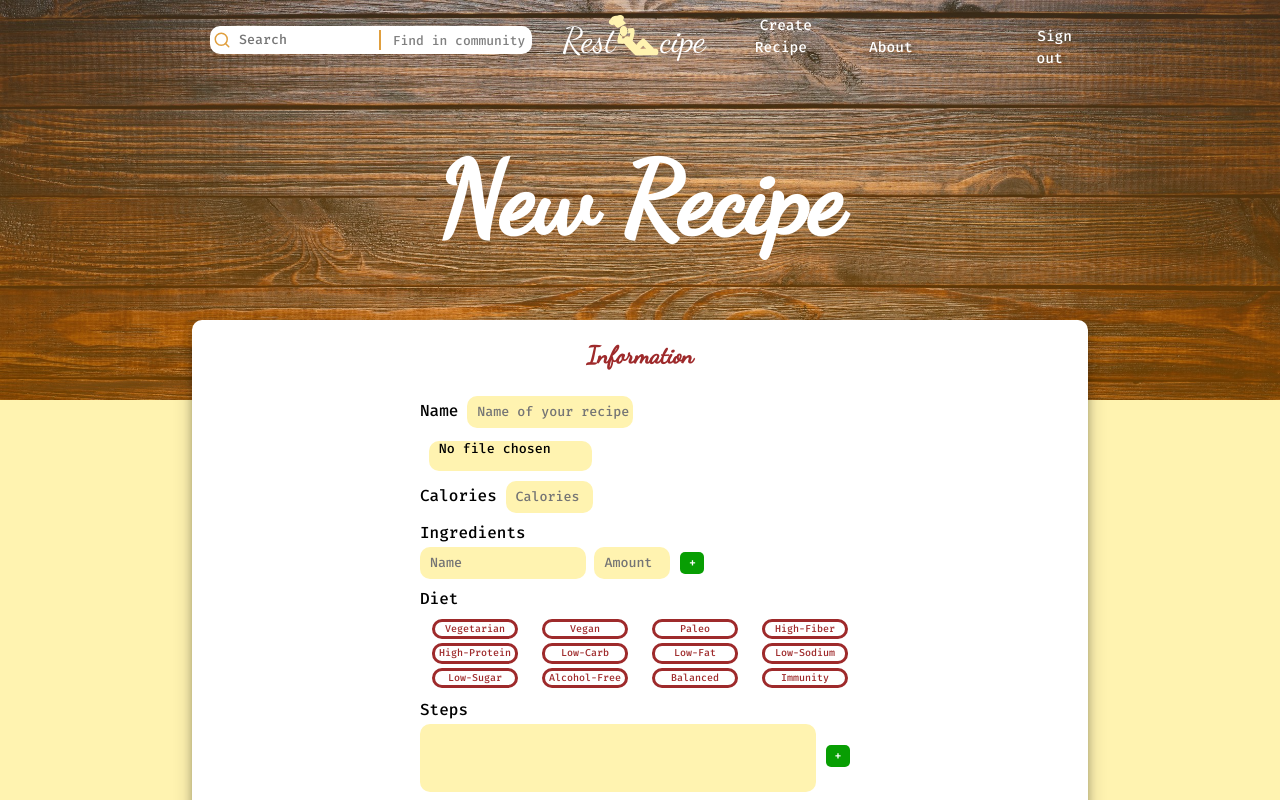
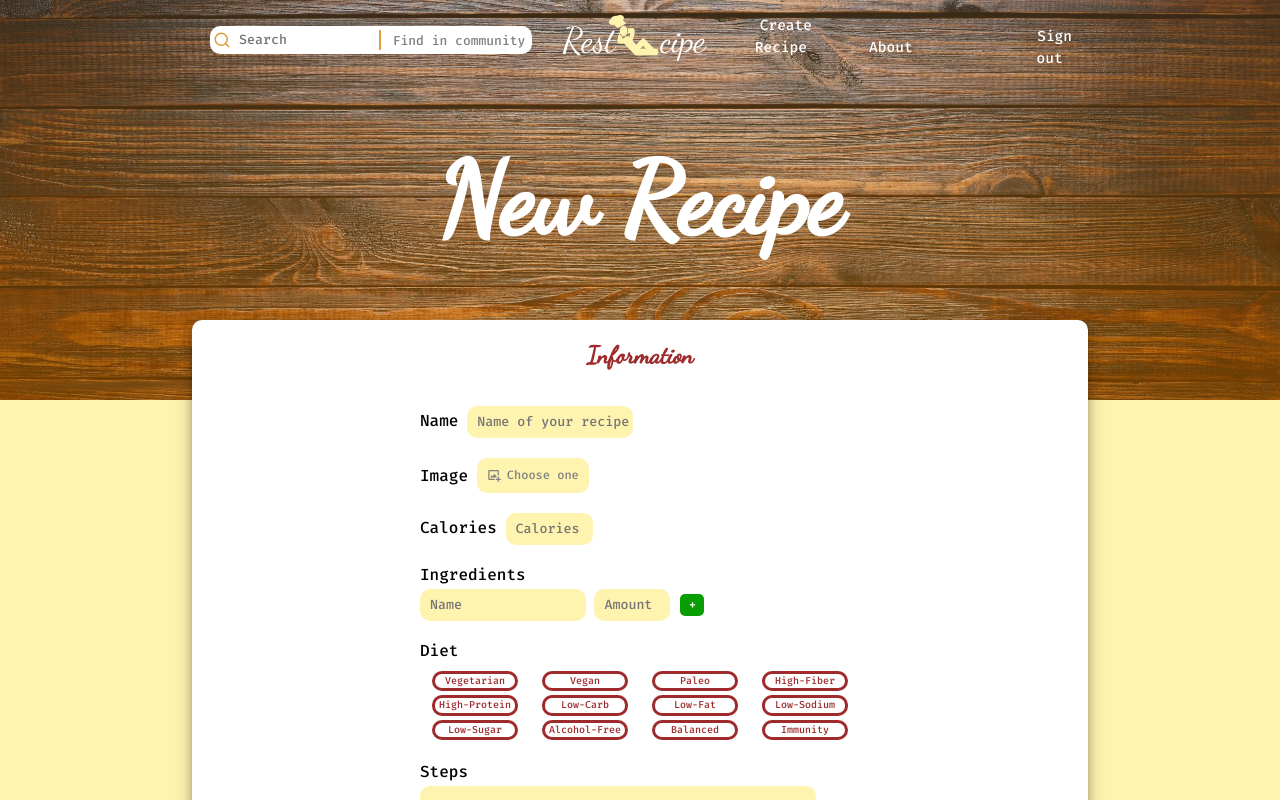
Before and after one commit to Edward2362/BITS, a React (Create React App) app: page /AlterRecipe in a window 1280 px wide. Shown: the top 800 px of the page. Built offline with nearby package versions, Linux system fonts and the light colour scheme; no server answers; sample sign-in values are in the browser's storage.

Commit message:
Updated css for add img function

```diff
--- a/src/App.css
+++ b/src/App.css
@@ -473,12 +473,11 @@ header .border:hover {
 /* Sign in - up */
 
 .body {
-    height: 77vh;
     display: flex;
     flex-direction: column;
     align-items: center;
     justify-content: center;
-    padding: 0 10vh;
+    padding: 7.2% 10vh 3.4% 10vh;
     font-family: "Rajdhani", sans-serif;
 }
 
@@ -525,7 +524,12 @@ header .border:hover {
 }
 
 .form-control img {
-    display: none;
+    width: 50px;
+    height: 50px;
+    border-radius: 50%;
+    object-fit: cover;
+    object-position: center;
+    /* display: none; */
 }
 
 .input-avatar-holder {
@@ -534,7 +538,22 @@ header .border:hover {
     justify-content: center;
 }
 
-.input-avatar {
+.input-avatar-holder label {
+    font-size: 15px;
+    border: 2px solid #e09f3e;
+    width: 75%;
+    height: 30px;
+    border-radius: 10px;
+    display: flex;
+    align-items: center;
+    justify-content: center;
+    cursor: pointer;
+    padding: 0 5px;
+    margin-top: 2px;
+    color: rgb(63, 63, 63);
+}
+
+/* .input-avatar {
     width: 75%;
     height: 30px;
     border: 2px solid #e09f3e;
@@ -543,12 +562,11 @@ header .border:hover {
     display: flex;
     justify-content: center;
     align-items: center;
-}
-
-/* .input-avatar input {
-    width: 100%;
-    height: 100%;
 } */
+
+.input-avatar-holder input {
+    display: none;
+}
 
 input::-webkit-file-upload-button {
     border: none;
@@ -1340,6 +1358,54 @@ input::-webkit-file-upload-button {
 
 /* Create new recipe */
 
+.flex-body {
+    display: flex;
+    align-items: center;
+}
+
+.recipe-img-input {
+    padding-left: 2%;
+}
+
+.recipe-img-input input {
+    display: none;
+}
+
+.add-recipe-img {
+    font-size: 15px;
+    border-radius: 10px;
+    background-color: #fff3b0;
+    height: fit-content;
+    width: fit-content;
+    padding: 10px;
+    display: flex;
+    justify-content: center;
+    align-items: center;
+    color: gray;
+    cursor: pointer;
+}
+
+.add-recipe-img p {
+    font-size: 12px;
+    padding-left: 5px;
+    color: gray;
+}
+
+.recipe-img-holder {
+    width: 100%;
+    display: flex;
+    justify-content: center;
+}
+
+.recipe-img-holder img {
+    width: 434px;
+    height: 360px;
+    object-fit: cover;
+    object-position: center;
+    border-radius: 10px;
+    border: 3px solid #fff3b0;
+}
+
 .new-res {
     padding: 2% 5%;
 }
@@ -1352,12 +1418,8 @@ input::-webkit-file-upload-button {
 
 .new-res-body {
     width: 100%;
-    margin-top: 10px;
-    margin-bottom: 10px;
-}
-
-.new-res-body img {
-    display: none;
+    margin-top: 20px;
+    margin-bottom: 20px;
 }
 
 .new-res-body .checkbox-label {
--- a/src/components/Profile.js
+++ b/src/components/Profile.js
@@ -3,7 +3,6 @@ import Recipe from "./Recipe";
 import { useEffect, useState } from "react";
 import { useNavigate } from "react-router-dom";
 import { BiEdit } from "react-icons/bi";
-import test from "../img/bg.jpg";
 import logo from "../img/Restcipe-4.svg";
 
 const Profile = (prop) => {
--- a/src/components/RecipeForm.js
+++ b/src/components/RecipeForm.js
@@ -2,6 +2,7 @@ import React, { useEffect } from "react";
 import { useState } from "react";
 import { useNavigate } from "react-router-dom";
 import { choose } from "../functionsJS/checkbox";
+import { BiImageAdd } from "react-icons/bi";
 
 export const RecipeForm = (prop) => {
     let navigate = useNavigate();
@@ -30,7 +31,6 @@ export const RecipeForm = (prop) => {
     const [placeMix, setPlaceMix] = useState(false);
 
     if (selectedFile === null) {
-
     } else {
         source = selectedFile.profileImg;
     }
@@ -38,10 +38,10 @@ export const RecipeForm = (prop) => {
         const reader = new FileReader();
         reader.onload = () => {
             if (reader.readyState === 2) {
-                setSelectedFile({ profileImg: reader.result })
+                setSelectedFile({ profileImg: reader.result });
             }
-        }
-        reader.readAsDataURL(e.target.files[0])
+        };
+        reader.readAsDataURL(e.target.files[0]);
     };
 
     if (null !== window.sessionStorage.getItem("userID")) {
@@ -185,7 +185,7 @@ export const RecipeForm = (prop) => {
 
                     setCalories(data[0].result.foodCalories);
                     setName(data[0].result.foodName);
-                    setSelectedFile({profileImg: data[0].result.foodImage});
+                    setSelectedFile({ profileImg: data[0].result.foodImage });
                     setStepList(data[0].result.foodSteps);
                     setIngredientList(data[0].result.foodIngredients);
                     setDiets(placeDiets);
@@ -244,10 +244,29 @@ export const RecipeForm = (prop) => {
                         }}
                     ></input>
                 </div>
-                <div className="new-res-body">
+                <div className="new-res-body flex-body">
+                    <label>Image</label>
+                    <div className="recipe-img-input">
+                        <label for="recipe-img" className="add-recipe-img">
+                            <BiImageAdd />
+                            <p>Choose one</p>
+                        </label>
+                        <input
+                            type="file"
+                            className=""
+                            onChange={imageHandler}
+                            id="recipe-img"
+                        ></input>
+                    </div>
+                </div>
+                {source === "" ? (
+                    <></>
+                ) : (
+                    <div className="recipe-img-holder">
                         <img src={source} width="400px" />
-                        <input type="file" className="" onChange={imageHandler}></input>
-                </div>
+                    </div>
+                )}
+
                 <div className="new-res-body">
                     <label>Calories</label>
                     <input
--- a/src/components/Signin.js
+++ b/src/components/Signin.js
@@ -75,8 +75,8 @@ const Signin = (prop) => {
 
     return (
         <div id="content" className="container">
-            <div className="body">
-                <div className="container">
+            <div className="body-forgot">
+                <div className="container custom-margin">
                     <div className="login-block">
                         <p>Account Login</p>
                         <div className="login-block-content">
--- a/src/components/Signup.js
+++ b/src/components/Signup.js
@@ -1,6 +1,7 @@
 import { useState } from "react";
 import { useNavigate } from "react-router-dom";
 import validator from "validator";
+import anonymous from "../img/anonymous-avatar.png";
 
 const Signup = (prop) => {
     let navigate = useNavigate();
@@ -10,7 +11,7 @@ const Signup = (prop) => {
     const [customerFirstName, setCustomerFirstName] = useState("");
     const [customerLastName, setCustomerLastName] = useState("");
     const [selectedFile, setSelectedFile] = useState(null);
-    var source = "";
+    var source = anonymous;
     var endPoint = "http://localhost:9000/customer/register";
 
     if (selectedFile === null) {
@@ -199,17 +200,13 @@ const Signup = (prop) => {
                             <div className="form-control">
                                 <img src={source} width="400px" />
                                 <div className="input-avatar-holder">
-                                    <div className="input-avatar">
-                                        <input
-                                            type="file"
-                                            onChange={imageHandler}
-                                            title=" "
-                                        ></input>
-                                    </div>
-
-                                    {/* <label for="file-input">
-                                        Hello test nha
-                                    </label> */}
+                                    <input
+                                        type="file"
+                                        onChange={imageHandler}
+                                        title=" "
+                                        id="file"
+                                    ></input>
+                                    <label for="file">Choose Your Avatar</label>
                                 </div>
                             </div>
 
```
Also changed, not shown: src/img/anonymous-avatar.png (added).
